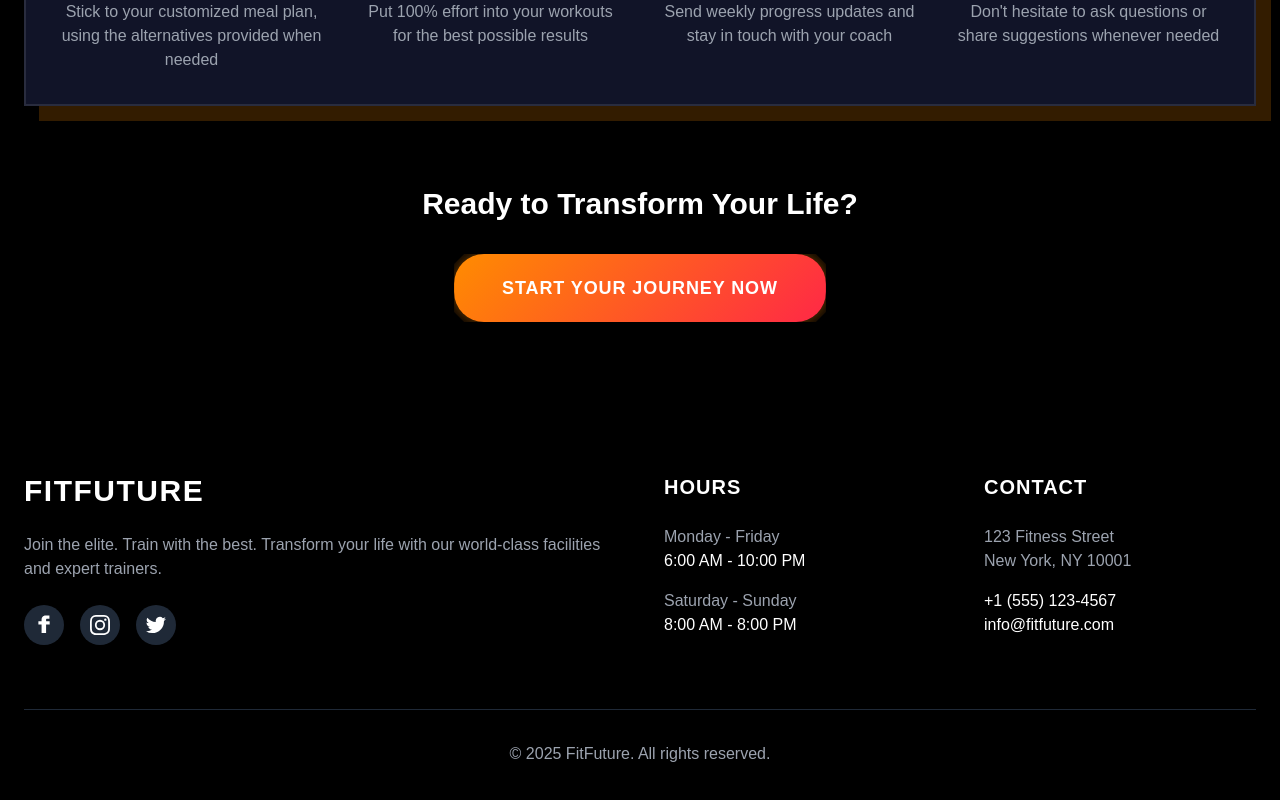
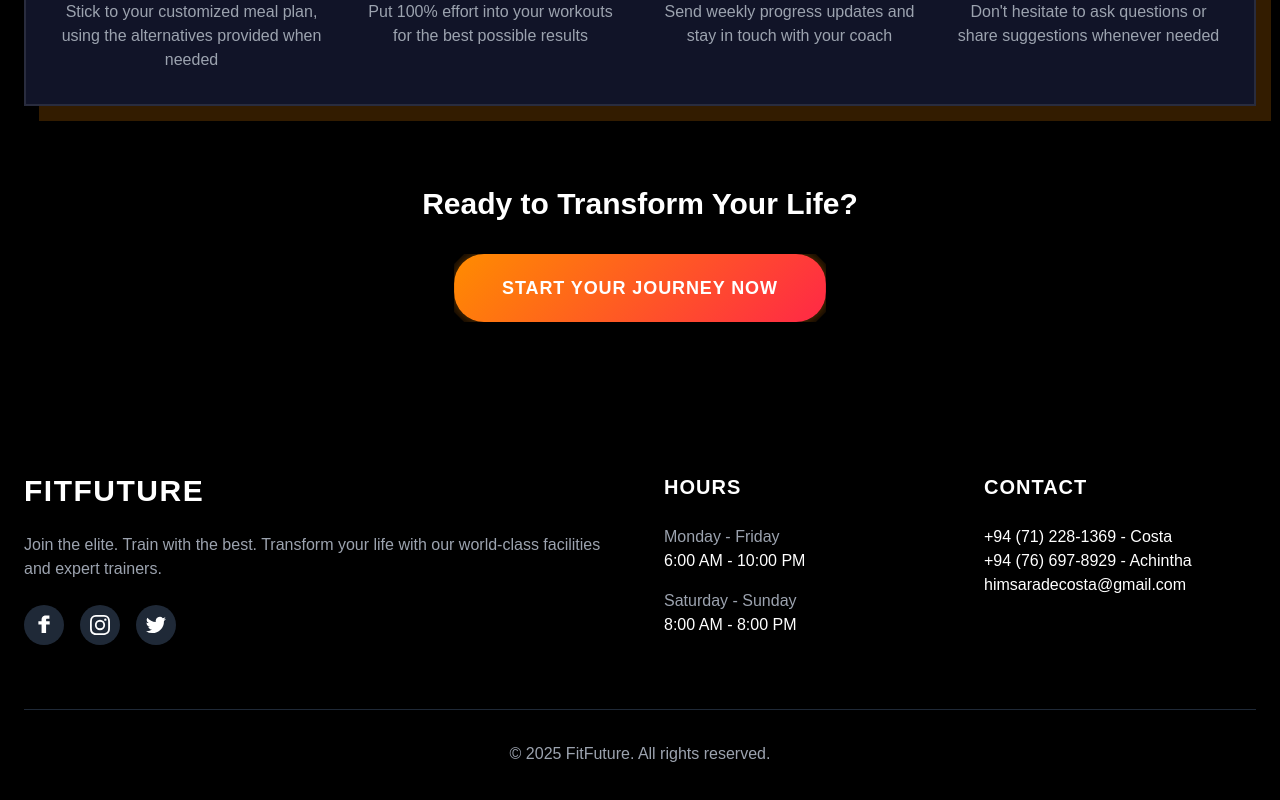
Before and after one commit to costa-tech/GYM-TRAINER-WEBSITE, a React (Vite) app: page /online-coaching in a window 1280 px wide. Shown: the part 1951-2751 px from the top of the page. Built offline with nearby package versions, Linux system fonts and the light colour scheme.

Commit message:
update contact information, change button to link for external form, and modify team member details

```diff
--- a/src/components/Footer.jsx
+++ b/src/components/Footer.jsx
@@ -29,13 +29,15 @@ const Footer = () => {
           </div>
           <div>
             <h4 className="text-xl font-bold uppercase tracking-wider mb-6">Contact</h4>
-            <p className="text-gray-400">
-              123 Fitness Street<br />
-              New York, NY 10001
-            </p>
             <p className="text-white mt-4">
-              +1 (555) 123-4567<br />
-              info@fitfuture.com
+              +94 (71) 228-1369 - Costa<br />
+              +94 (76) 697-8929 - Achintha<br />
+              <a
+                href="mailto:himsaradecosta@gmail.com"
+                className="hover:text-red-600 transition duration-300 animated-link"
+              >
+                himsaradecosta@gmail.com
+              </a>
             </p>
           </div>
         </div>
--- a/src/components/Hero.jsx
+++ b/src/components/Hero.jsx
@@ -33,13 +33,16 @@ const Hero = () => {
           >
             Push your limits. Break barriers. Become unstoppable.
           </motion.p>
-          <motion.button
+          <motion.a
+            href="https://forms.gle/gDVEkGDr2ZNbAaGJ8"
+            target="_blank"
+            rel="noopener noreferrer"
             whileHover={{ scale: 1.05 }}
             whileTap={{ scale: 0.95 }}
-            className="bg-red-600 text-white px-12 py-5 rounded-none text-lg font-bold uppercase tracking-wider hover:bg-red-700 transition duration-300"
+            className="bg-red-600 text-white px-12 py-5 rounded-none text-lg font-bold uppercase tracking-wider hover:bg-red-700 transition duration-300 inline-block"
           >
             Start Training Now
-          </motion.button>
+          </motion.a>
         </div>
       </motion.div>
       <motion.div
--- a/src/components/OnlineCoaching.jsx
+++ b/src/components/OnlineCoaching.jsx
@@ -168,7 +168,7 @@ const OnlineCoaching = () => {
               whileTap={{ scale: 0.95 }}
             >
               <a
-                href="#contact"
+                href="https://forms.gle/gDVEkGDr2ZNbAaGJ8"
                 className="btn btn-primary inline-block px-12 py-5 text-lg font-bold uppercase tracking-wider"
               >
                 Start Your Journey Now
--- a/src/components/Team.jsx
+++ b/src/components/Team.jsx
@@ -3,13 +3,13 @@ import { motion } from 'framer-motion';
 
 const teamMembers = [
   {
-    name: "Alex 'The Beast' Johnson",
-    role: "Head Boxing Coach",
+    name: "Himsara De Costa",
+    role: "Personal Trainer",
     image: "https://images.unsplash.com/photo-1583454110551-21f2fa2afe61?ixlib=rb-1.2.1&auto=format&fit=crop&w=800&q=80",
-    description: "Former professional boxer with 15 years of experience"
+    description: "Gym Instorctor and Personal Trainer with 5+ years of experience"
   },
   {
-    name: "Sarah 'Iron' Williams",
+    name: "Achintha Prabash",
     role: "Strength & Conditioning",
     image: "https://images.unsplash.com/photo-1609899537878-39f6f593b5d6?ixlib=rb-1.2.1&auto=format&fit=crop&w=800&q=80",
     description: "Certified strength coach and nutrition specialist"
```
